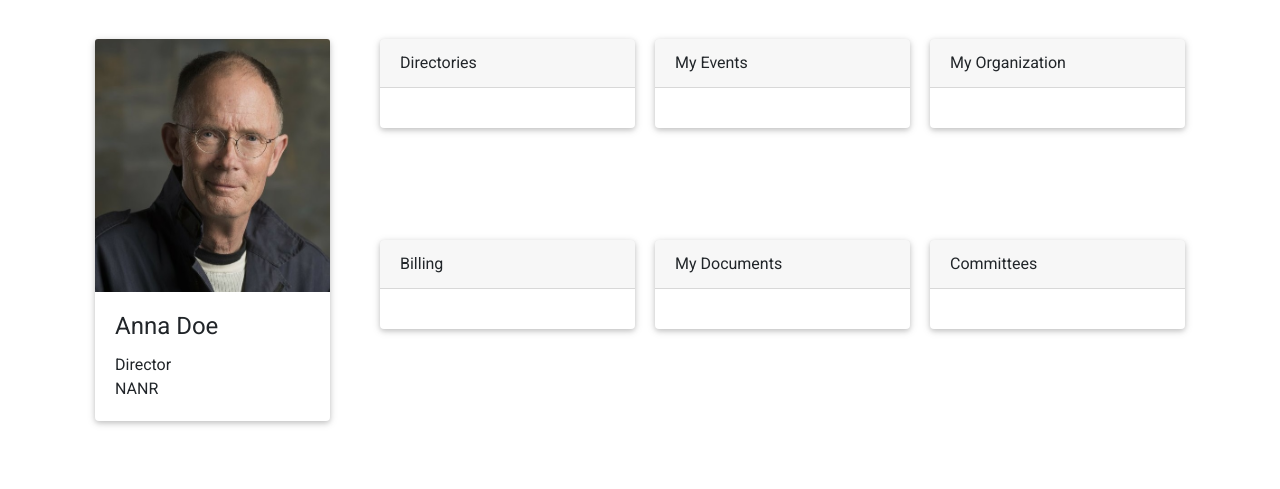
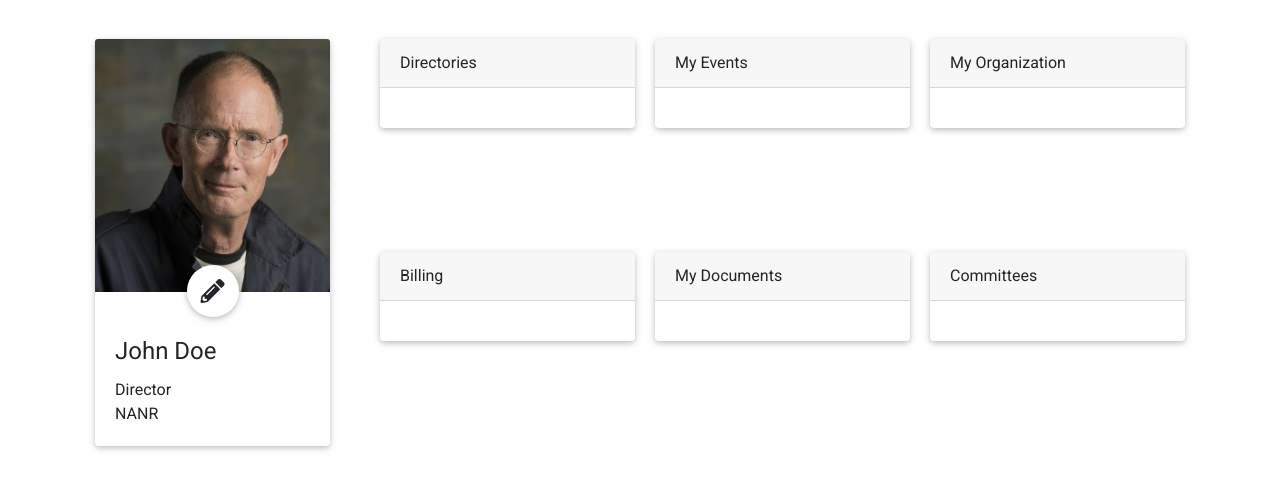
Before and after one commit to eckmLJE/euclid-mobile-profile-cards, a website: page index.html in a window 1280 px wide. Shown: the part 75-564 px from the top of the page. Drawn offline with nearby package versions, Linux system fonts and the light colour scheme.

Commit message:
icon fiddling fa

```diff
--- a/index.html
+++ b/index.html
@@ -29,7 +29,7 @@
     <link rel="stylesheet" href="style.css" />
   </head>
   <body>
-    <div class="container">
+    <div class="container" style="min-height: 120vh">
       <div class="row my-4">
         <div class="col-12">
           <h1 class="float-left">Member Dashboard</h1>
@@ -47,7 +47,7 @@
         <!-- Profile Card Column -->
         <div class="d-none d-md-block col-12 col-md-4 col-lg-3">
           <!-- Profile Card -->
-          <div class="profile-card-container">
+          <div class="profile-card-container sticky-top">
             <div class="card">
               <img
                 src="assets/william-gibson-avatar.jpg"
@@ -55,9 +55,15 @@
                 class="card-img-top"
                 style="object-fit: cover; width: 100%;height:auto;"
               />
-
+              <div id="profile-edit-pencil" class="z-depth-1">
+                <i
+                  class="fa fa-pencil-alt"
+                  aria-hidden="true"
+                  style="margin: auto;"
+                ></i>
+              </div>
               <div class="card-body">
-                <h4 class="card-title">Anna Doe</h4>
+                <h4 class="card-title">John Doe</h4>
                 <p class="p-0 m-0">Director</p>
                 <p class="p-0 m-0">NANR</p>
               </div>
@@ -80,7 +86,7 @@
                 </div>
 
                 <div class="profile-content-sm ml-4">
-                  <h4 class="card-title">Anna Doe</h4>
+                  <h4 class="card-title">John Doe</h4>
                   <p class="p-0 m-0">Director</p>
                   <p class="p-0 m-0">NANR</p>
                 </div>
@@ -88,37 +94,37 @@
             </div>
           </div>
           <div class="card-container">
-            <div class="card" id="directories-card">
+            <div class="card" class="profile-info-card" id="directories-card">
               <div class="card-header">Directories</div>
               <div class="card-body"></div>
             </div>
           </div>
           <div class="card-container">
-            <div class="card" id="events-card">
+            <div class="card" class="profile-info-card" id="events-card">
               <div class="card-header">My Events</div>
               <div class="card-body"></div>
             </div>
           </div>
           <div class="card-container">
-            <div class="card" id="organization-card">
+            <div class="card" class="profile-info-card" id="organization-card">
               <div class="card-header">My Organization</div>
               <div class="card-body"></div>
             </div>
           </div>
           <div class="card-container">
-            <div class="card" id="billing-card">
+            <div class="card" class="profile-info-card" id="billing-card">
               <div class="card-header">Billing</div>
               <div class="card-body"></div>
             </div>
           </div>
           <div class="card-container">
-            <div class="card" id="documents-card">
+            <div class="card" class="profile-info-card" id="documents-card">
               <div class="card-header">My Documents</div>
               <div class="card-body"></div>
             </div>
           </div>
           <div class="card-container">
-            <div class="card" id="committees-card">
+            <div class="card" class="profile-info-card" id="committees-card">
               <div class="card-header">Committees</div>
               <div class="card-body"></div>
             </div>
--- a/style.css
+++ b/style.css
@@ -6,14 +6,14 @@
 .profile-card-container {
   padding: 10px;
   width: 100%;
-  /* min-width: 200px; */
+  min-width: 200px;
 }
 
 .profile-card-container-sm {
   padding: 10px;
   width: 100%;
-  max-height: 200px;
-  /* min-width: 200px; */
+  max-height: 170px;
+  min-width: 200px;
 }
 
 .card-container {
@@ -22,4 +22,30 @@
   min-width: 275px;
   flex-grow: 1;
   flex-basis: 1;
+  max-height: 300px;
 }
+
+.profile-info-card {
+  height: 100%;
+}
+
+#profile-edit-pencil {
+  margin: auto;
+  margin-top: -27px;
+  font-size: 1.5rem;
+  background-color: white;
+  width: 3.25rem;
+  height: 3.25rem;
+  text-align: center;
+  border-radius: 100%;
+  cursor: pointer;
+  transition: font-size 5s;
+}
+
+#profile-edit-pencil i {
+  line-height: 3.25rem;
+}
+
+#profile-edit-pencil i:hover {
+  font-size: 1.8rem;
+}
```
